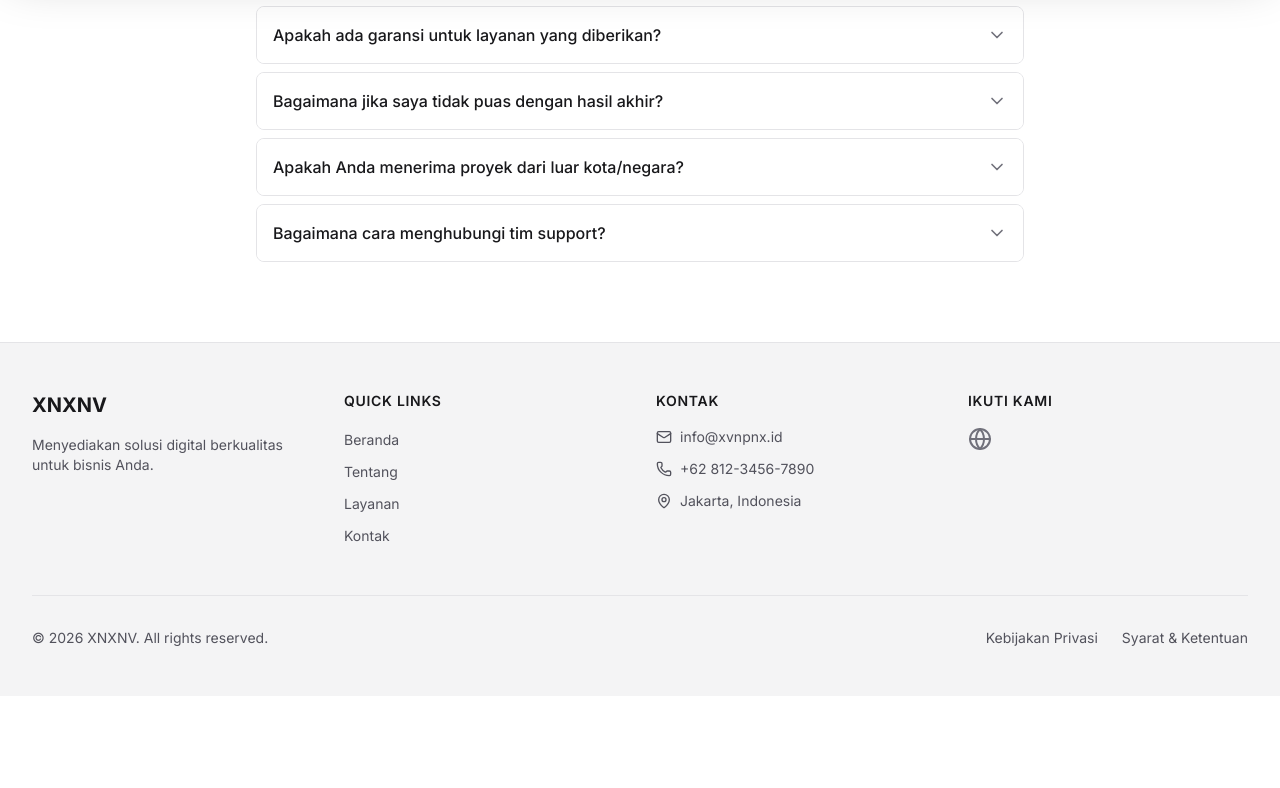
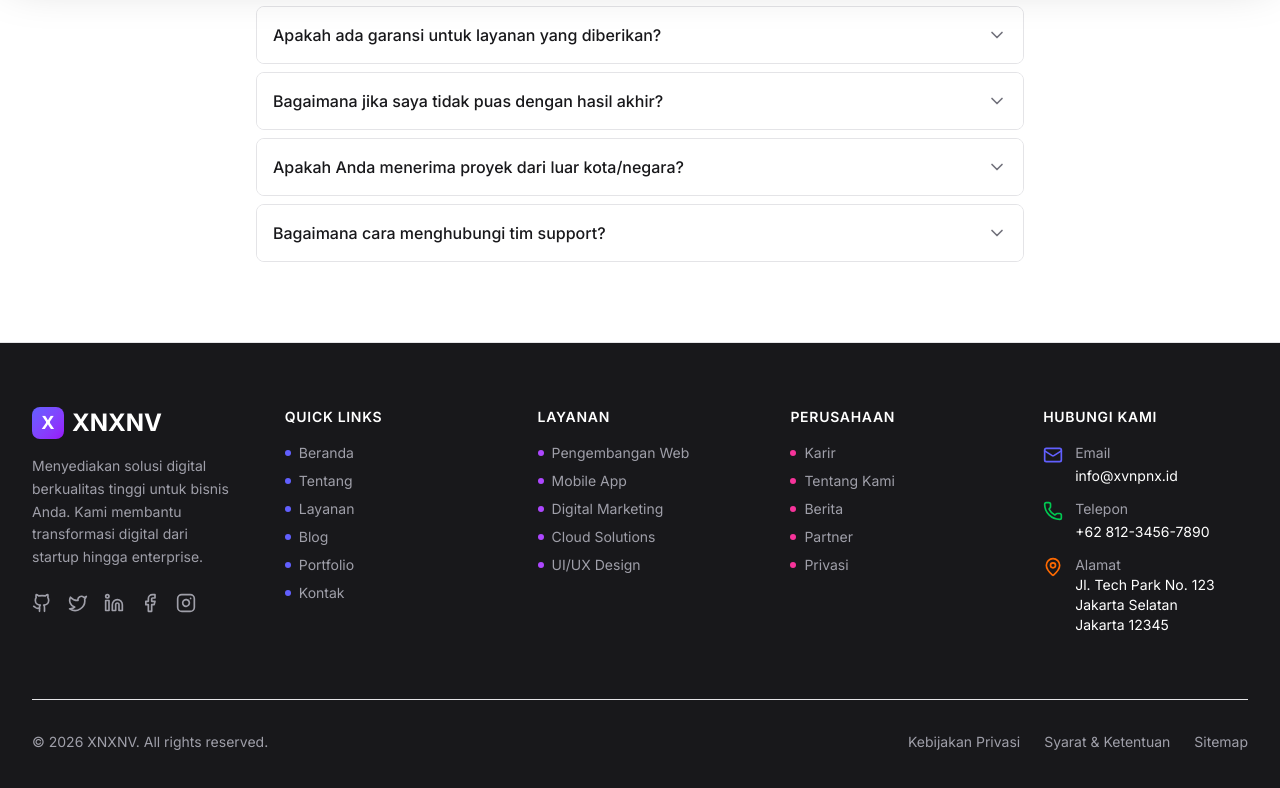
Before and after one commit to aryaapriawann-dev/XNXNV, a Next.js app: page /faq in a window 1280 px wide. Shown: the part 836-1624 px from the top of the page. Before the commit the page ends 1532 px from the top, so only its background shows below. Built offline with nearby package versions, Linux system fonts and the light colour scheme.

Commit message:
feat: enhance footer with services, company links & social media

```diff
--- a/src/components/Footer.tsx
+++ b/src/components/Footer.tsx
@@ -1,5 +1,5 @@
 import Link from "next/link";
-import { Globe, Mail, Phone, MapPin } from "lucide-react";
+import { Globe, Mail, Phone, MapPin, Github, Twitter, Linkedin, Facebook, Instagram } from "lucide-react";
 
 export default function Footer() {
   const currentYear = new Date().getFullYear();
@@ -8,35 +8,104 @@ export default function Footer() {
     { name: "Beranda", href: "/" },
     { name: "Tentang", href: "/about" },
     { name: "Layanan", href: "/services" },
+    { name: "Blog", href: "/blog" },
+    { name: "Portfolio", href: "/portfolio" },
     { name: "Kontak", href: "/contact" },
   ];
 
+  const services = [
+    { name: "Pengembangan Web", href: "/services#web" },
+    { name: "Mobile App", href: "/services#mobile" },
+    { name: "Digital Marketing", href: "/services#marketing" },
+    { name: "Cloud Solutions", href: "/services#cloud" },
+    { name: "UI/UX Design", href: "/services#design" },
+  ];
+
+  const company = [
+    { name: "Karir", href: "/careers" },
+    { name: "Tentang Kami", href: "/about" },
+    { name: "Berita", href: "/blog" },
+    { name: "Partner", href: "/partners" },
+    { name: "Privasi", href: "/privacy" },
+  ];
+
   return (
-    <footer className="bg-zinc-100 dark:bg-zinc-950 border-t border-zinc-200 dark:border-zinc-800">
-      <div className="max-w-7xl mx-auto px-4 sm:px-6 lg:px-8 py-12">
-        <div className="grid grid-cols-1 md:grid-cols-4 gap-8">
+    <footer className="bg-zinc-900 text-zinc-300 border-t border-zinc-800">
+      <div className="max-w-7xl mx-auto px-4 sm:px-6 lg:px-8 py-16">
+        <div className="grid grid-cols-1 md:grid-cols-2 lg:grid-cols-5 gap-12">
           {/* Brand */}
-          <div className="col-span-1 md:col-span-1">
-            <Link href="/" className="text-xl font-bold text-zinc-900 dark:text-zinc-50">
+          <div className="lg:col-span-1">
+            <Link href="/" className="text-2xl font-bold text-white flex items-center gap-2">
+              <div className="w-8 h-8 bg-gradient-to-br from-indigo-500 to-purple-600 rounded-lg flex items-center justify-center">
+                <span className="text-white font-bold text-lg">X</span>
+              </div>
               XNXNV
             </Link>
-            <p className="mt-4 text-sm text-zinc-600 dark:text-zinc-400">
-              Menyediakan solusi digital berkualitas untuk bisnis Anda.
+            <p className="mt-4 text-sm text-zinc-400 leading-relaxed">
+              Menyediakan solusi digital berkualitas tinggi untuk bisnis Anda. Kami membantu transformasi digital dari startup hingga enterprise.
             </p>
+            <div className="mt-6 flex space-x-4">
+              <a
+                href="https://github.com/aryaapriawann-dev"
+                className="text-zinc-400 hover:text-white transition-colors"
+                aria-label="GitHub"
+                target="_blank"
+                rel="noopener noreferrer"
+              >
+                <Github className="h-5 w-5" />
+              </a>
+              <a
+                href="https://twitter.com"
+                className="text-zinc-400 hover:text-white transition-colors"
+                aria-label="Twitter"
+                target="_blank"
+                rel="noopener noreferrer"
+              >
+                <Twitter className="h-5 w-5" />
+              </a>
+              <a
+                href="https://linkedin.com"
+                className="text-zinc-400 hover:text-white transition-colors"
+                aria-label="LinkedIn"
+                target="_blank"
+                rel="noopener noreferrer"
+              >
+                <Linkedin className="h-5 w-5" />
+              </a>
+              <a
+                href="https://facebook.com"
+                className="text-zinc-400 hover:text-white transition-colors"
+                aria-label="Facebook"
+                target="_blank"
+                rel="noopener noreferrer"
+              >
+                <Facebook className="h-5 w-5" />
+              </a>
+              <a
+                href="https://instagram.com"
+                className="text-zinc-400 hover:text-white transition-colors"
+                aria-label="Instagram"
+                target="_blank"
+                rel="noopener noreferrer"
+              >
+                <Instagram className="h-5 w-5" />
+              </a>
+            </div>
           </div>
 
           {/* Quick Links */}
-          <div>
-            <h3 className="text-sm font-semibold text-zinc-900 dark:text-zinc-50 uppercase tracking-wider">
+          <div className="lg:col-span-1">
+            <h3 className="text-sm font-semibold text-white uppercase tracking-wider mb-4">
               Quick Links
             </h3>
-            <ul className="mt-4 space-y-2">
+            <ul className="space-y-2">
               {quickLinks.map((link) => (
                 <li key={link.href}>
                   <Link
                     href={link.href}
-                    className="text-sm text-zinc-600 hover:text-zinc-900 dark:text-zinc-400 dark:hover:text-zinc-50 transition-colors"
+                    className="text-sm text-zinc-400 hover:text-white transition-colors flex items-center gap-2 group"
                   >
+                    <span className="w-1.5 h-1.5 rounded-full bg-indigo-500 group-hover:bg-white transition-colors" />
                     {link.name}
                   </Link>
                 </li>
@@ -44,64 +113,115 @@ export default function Footer() {
             </ul>
           </div>
 
-          {/* Contact */}
-          <div>
-            <h3 className="text-sm font-semibold text-zinc-900 dark:text-zinc-50 uppercase tracking-wider">
-              Kontak
+          {/* Services */}
+          <div className="lg:col-span-1">
+            <h3 className="text-sm font-semibold text-white uppercase tracking-wider mb-4">
+              Layanan
             </h3>
-            <ul className="mt-4 space-y-3 text-sm text-zinc-600 dark:text-zinc-400">
-              <li className="flex items-center gap-2">
-                <Mail className="h-4 w-4" />
-                <span>info@xvnpnx.id</span>
-              </li>
-              <li className="flex items-center gap-2">
-                <Phone className="h-4 w-4" />
-                <span>+62 812-3456-7890</span>
-              </li>
-              <li className="flex items-center gap-2">
-                <MapPin className="h-4 w-4" />
-                <span>Jakarta, Indonesia</span>
-              </li>
+            <ul className="space-y-2">
+              {services.map((service) => (
+                <li key={service.name}>
+                  <Link
+                    href={service.href}
+                    className="text-sm text-zinc-400 hover:text-white transition-colors flex items-center gap-2 group"
+                  >
+                    <span className="w-1.5 h-1.5 rounded-full bg-purple-500 group-hover:bg-white transition-colors" />
+                    {service.name}
+                  </Link>
+                </li>
+              ))}
             </ul>
           </div>
 
-          {/* Social */}
-          <div>
-            <h3 className="text-sm font-semibold text-zinc-900 dark:text-zinc-50 uppercase tracking-wider">
-              Ikuti Kami
+          {/* Company */}
+          <div className="lg:col-span-1">
+            <h3 className="text-sm font-semibold text-white uppercase tracking-wider mb-4">
+              Perusahaan
             </h3>
-            <div className="mt-4 flex space-x-4">
-              <a
-                href="https://github.com/aryaapriawann-dev"
-                className="text-zinc-500 hover:text-zinc-900 dark:text-zinc-400 dark:hover:text-zinc-50 transition-colors"
-                aria-label="GitHub"
-                rel="noopener noreferrer"
-                target="_blank"
-              >
-                <Globe className="h-6 w-6" />
-              </a>
-            </div>
+            <ul className="space-y-2">
+              {company.map((item) => (
+                <li key={item.name}>
+                  <Link
+                    href={item.href}
+                    className="text-sm text-zinc-400 hover:text-white transition-colors flex items-center gap-2 group"
+                  >
+                    <span className="w-1.5 h-1.5 rounded-full bg-pink-500 group-hover:bg-white transition-colors" />
+                    {item.name}
+                  </Link>
+                </li>
+              ))}
+            </ul>
+          </div>
+
+          {/* Contact */}
+          <div className="lg:col-span-1">
+            <h3 className="text-sm font-semibold text-white uppercase tracking-wider mb-4">
+              Hubungi Kami
+            </h3>
+            <ul className="space-y-3">
+              <li className="flex items-start gap-3">
+                <Mail className="h-5 w-5 text-indigo-500 mt-0.5" />
+                <div>
+                  <span className="block text-sm text-zinc-400">Email</span>
+                  <a
+                    href="mailto:info@xvnpnx.id"
+                    className="text-sm text-white hover:text-indigo-400 transition-colors"
+                  >
+                    info@xvnpnx.id
+                  </a>
+                </div>
+              </li>
+              <li className="flex items-start gap-3">
+                <Phone className="h-5 w-5 text-green-500 mt-0.5" />
+                <div>
+                  <span className="block text-sm text-zinc-400">Telepon</span>
+                  <a
+                    href="tel:+6281234567890"
+                    className="text-sm text-white hover:text-green-400 transition-colors"
+                  >
+                    +62 812-3456-7890
+                  </a>
+                </div>
+              </li>
+              <li className="flex items-start gap-3">
+                <MapPin className="h-5 w-5 text-orange-500 mt-0.5" />
+                <div>
+                  <span className="block text-sm text-zinc-400">Alamat</span>
+                  <p className="text-sm text-white">
+                    Jl. Tech Park No. 123<br />
+                    Jakarta Selatan<br />
+                    Jakarta 12345
+                  </p>
+                </div>
+              </li>
+            </ul>
           </div>
         </div>
 
         {/* Bottom */}
-        <div className="mt-12 pt-8 border-t border-zinc-200 dark:border-zinc-800">
-          <div className="flex flex-col md:flex-row justify-between items-center">
-            <p className="text-sm text-zinc-600 dark:text-zinc-400">
+        <div className="mt-16 pt-8 border-t border-zinc-800">
+          <div className="flex flex-col md:flex-row justify-between items-center gap-4">
+            <p className="text-sm text-zinc-400">
               &copy; {currentYear} XNXNV. All rights reserved.
             </p>
-            <div className="flex space-x-6 mt-4 md:mt-0">
+            <div className="flex flex-wrap justify-center gap-6">
               <Link
                 href="/privacy"
-                className="text-sm text-zinc-600 hover:text-zinc-900 dark:text-zinc-400 dark:hover:text-zinc-50"
+                className="text-sm text-zinc-400 hover:text-white transition-colors"
               >
                 Kebijakan Privasi
               </Link>
               <Link
                 href="/terms"
-                className="text-sm text-zinc-600 hover:text-zinc-900 dark:text-zinc-400 dark:hover:text-zinc-50"
+                className="text-sm text-zinc-400 hover:text-white transition-colors"
               >
                 Syarat & Ketentuan
+              </Link>
+              <Link
+                href="/sitemap"
+                className="text-sm text-zinc-400 hover:text-white transition-colors"
+              >
+                Sitemap
               </Link>
             </div>
           </div>
```
